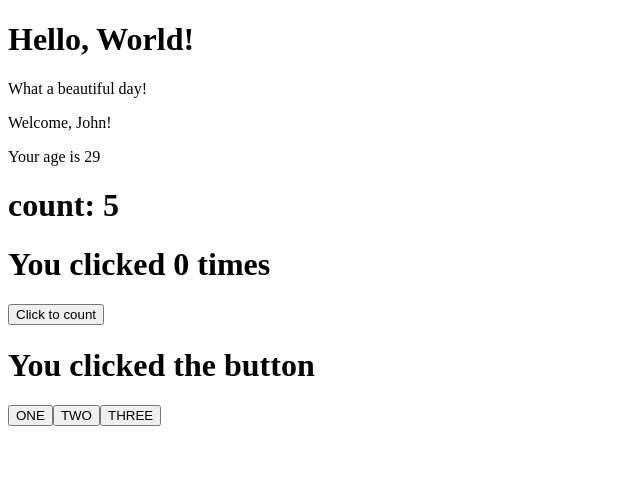
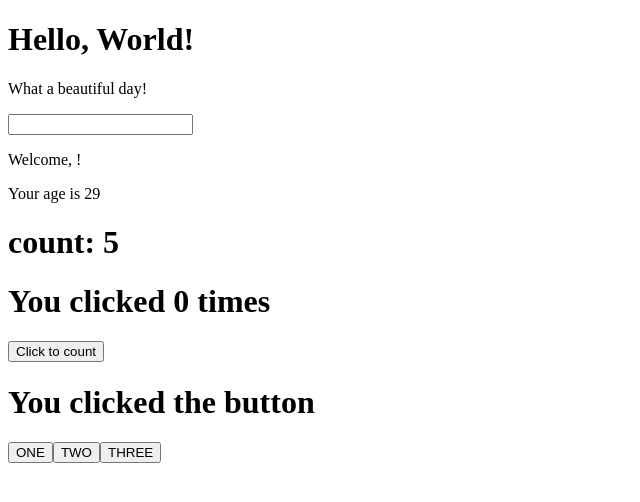
Before and after one commit to stefaniazocco/react-exercises, a React (Create React App) app: page / in a window 1280 px wide. Shown: the top 502 px of the page, without its empty margins (0-640 px from the left). Built offline with nearby package versions, Linux system fonts and the light colour scheme.

Commit message:
add InteractiveWelcome

```diff
--- a/src/App.js
+++ b/src/App.js
@@ -3,13 +3,13 @@
 import { ClickTracker } from "./ClickTracker"
 import { Counter } from "./Counter"
 import { Hello } from "./Hello"
-import { Welcome } from "./Welcome"
+import { InteractiveWelcome } from "./InteractiveWelcome"
 
 export class App extends React.Component{
     render() {
         return  <div>
                     <Hello />
-                    <Welcome age= {29} name="John"/>
+                    <InteractiveWelcome />
                     <Counter initialValue = {0} incrementAmount = {1} incrementInterval = {1000}/>
                     <ClickCounter />
                     <ClickTracker />
--- /dev/null
+++ b/src/InteractiveWelcome.js
@@ -0,0 +1,19 @@
+import React from "react"
+import { Welcome } from "./Welcome"
+
+export class InteractiveWelcome extends React.Component{
+    state= {
+        name: ""
+    }
+    handleInputChange = (event) => {
+        this.setState({
+            name:event.target.value
+        })
+    }
+    render() {
+        return  <>
+                    <input name="name" value={this.state.name} onChange={this.handleInputChange} />
+                    <Welcome age= {29} name={this.state.name}/>
+                </>
+    }
+}
```
